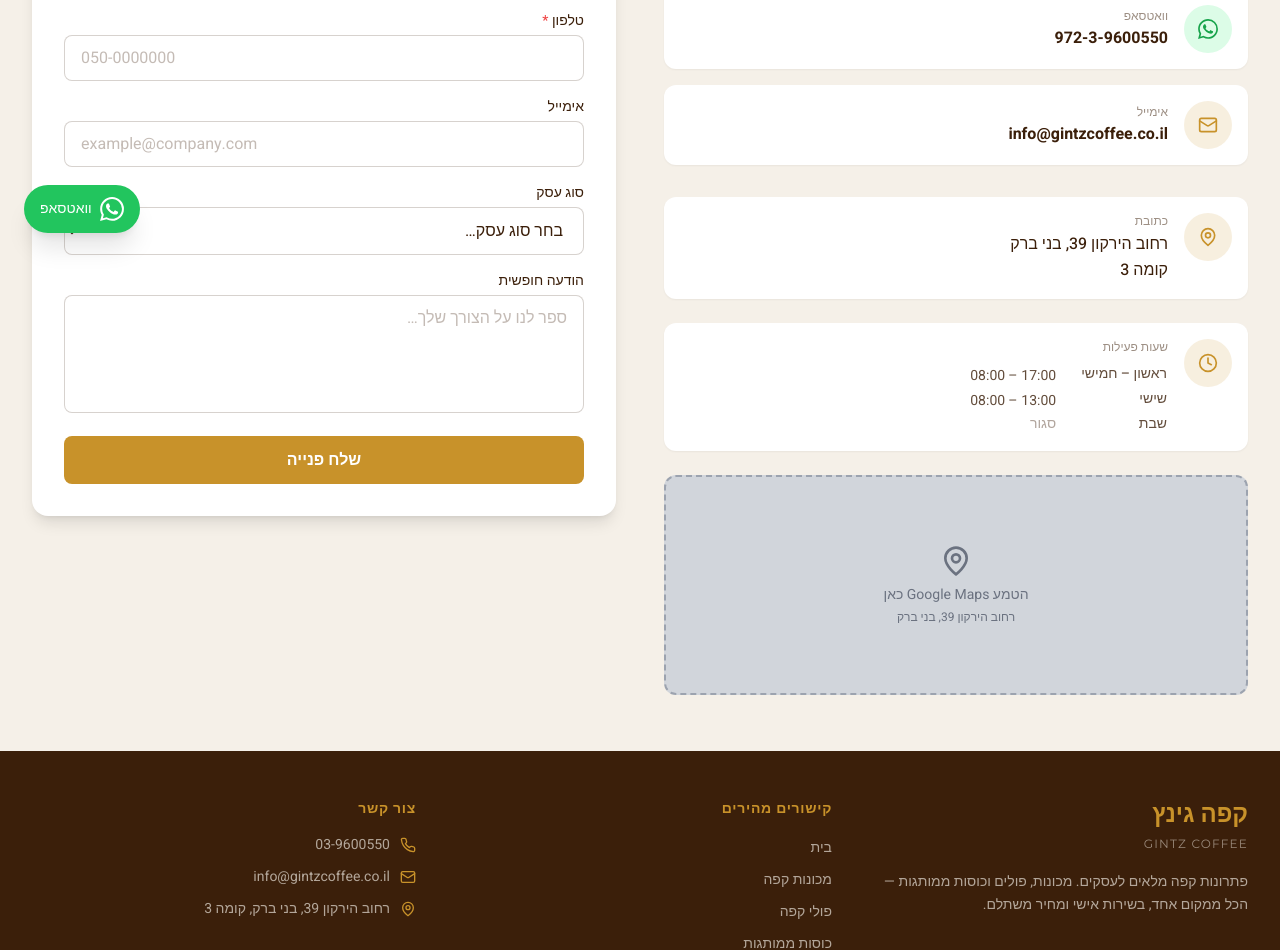
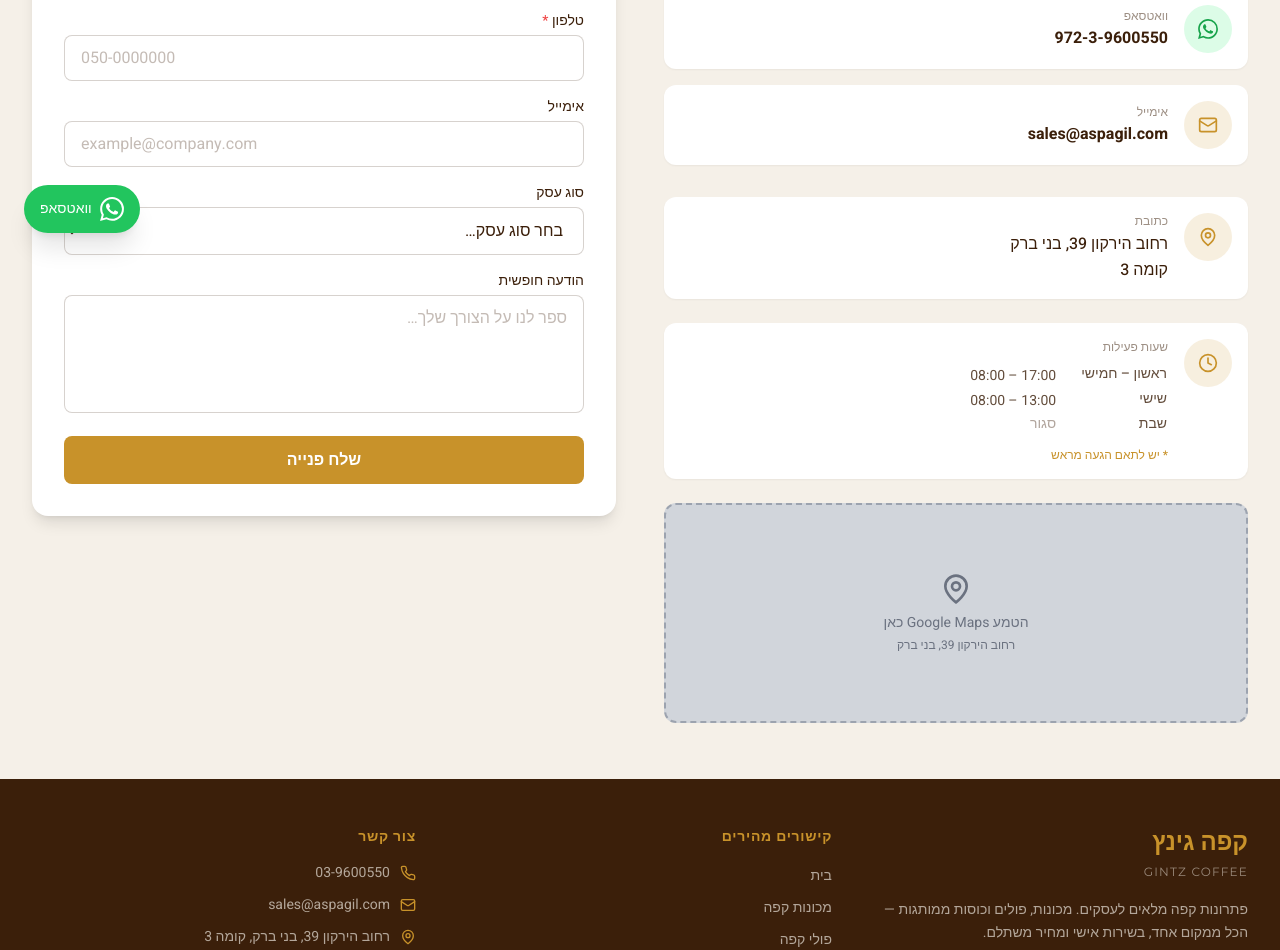
Before and after one commit to ronen12341/gintzcoffee, a Next.js app: page /contact in a window 1280 px wide. Shown: the part 543-1493 px from the top of the page. Built offline with nearby package versions, Linux system fonts and the light colour scheme; a web font is replaced by a local one.

Commit message:
update email to sales@aspagil.com

```diff
--- a/src/app/api/contact/route.ts
+++ b/src/app/api/contact/route.ts
@@ -51,7 +51,7 @@ export async function POST(req: NextRequest) {
   try {
     const { error } = await resend.emails.send({
       from: "קפה גינץ <onboarding@resend.dev>",
-      to: "ronen@aspagil.com",
+      to: "sales@aspagil.com",
       replyTo: email || undefined,
       subject,
       html,
--- a/src/app/contact/page.tsx
+++ b/src/app/contact/page.tsx
@@ -81,7 +81,7 @@ export default function ContactPage() {
                 </a>
 
                 <a
-                  href="mailto:info@gintzcoffee.co.il"
+                  href="mailto:sales@aspagil.com"
                   className="flex items-center gap-4 bg-white rounded-xl p-4 shadow-sm hover:shadow-md transition-shadow group focus:outline-none focus:ring-2 focus:ring-gold focus:ring-offset-2"
                 >
                   <span className="w-12 h-12 rounded-full bg-gold/15 flex items-center justify-center text-gold group-hover:bg-gold group-hover:text-white transition-colors flex-shrink-0">
@@ -90,7 +90,7 @@ export default function ContactPage() {
                   <div>
                     <p className="text-xs text-brown/50 mb-0.5">אימייל</p>
                     <p className="font-bold text-brown" dir="ltr">
-                      info@gintzcoffee.co.il
+                      sales@aspagil.com
                     </p>
                   </div>
                 </a>
@@ -134,6 +134,7 @@ export default function ContactPage() {
                       </tr>
                     </tbody>
                   </table>
+                  <p className="text-xs text-gold font-medium mt-3">* יש לתאם הגעה מראש</p>
                 </div>
               </div>
 
--- a/src/components/layout/Footer.tsx
+++ b/src/components/layout/Footer.tsx
@@ -66,11 +66,11 @@ export default function Footer() {
               </li>
               <li>
                 <a
-                  href="mailto:info@gintzcoffee.co.il"
+                  href="mailto:sales@aspagil.com"
                   className="flex items-center gap-2.5 text-cream/65 hover:text-gold text-sm transition-colors"
                 >
                   <Mail className="w-4 h-4 text-gold flex-shrink-0" aria-hidden="true" />
-                  <span dir="ltr">info@gintzcoffee.co.il</span>
+                  <span dir="ltr">sales@aspagil.com</span>
                 </a>
               </li>
               <li className="flex items-start gap-2.5 text-cream/65 text-sm">
```
